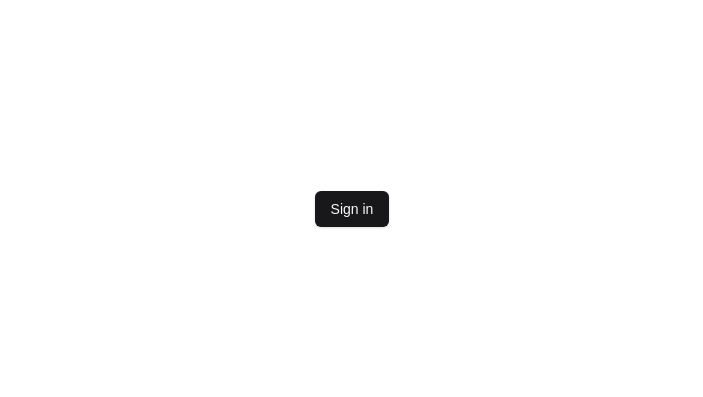
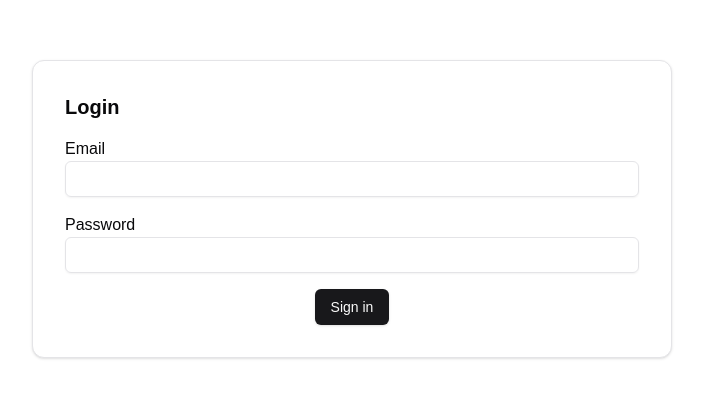
Before and after one commit to augustdolan/stackai-picker, a Next.js app: page /sign-in in a window 1280 px wide. Shown: the part 191-588 px from the top of the page, without its empty margins (288-991 px from the left). Built offline with nearby package versions, Linux system fonts and the light colour scheme.

Commit message:
Finish login page

```diff
--- a/app/sign-in/page.tsx
+++ b/app/sign-in/page.tsx
@@ -1,16 +1,33 @@
 import { signIn } from "@/auth"
 import { Button } from "@/components/ui/button"
+import { Card } from "@/components/ui/card"
+import { Input } from "@/components/ui/input"
+import { redirect } from "next/navigation"
 
 export default function SignIn() {
   return (
+    <div className="flex justify-center h-full">
+      <Card className="p-8 w-1/2 self-center">
+        <h1 className="text-xl font-bold mb-4">Login</h1>
         <form
-      className="flex justify-center h-full"
-      action={async () => {
+          className="flex gap-4 flex-col"
+          action={async (formData) => {
             "use server"
-        await signIn("credentials", { redirectTo: "/" })
+            await signIn("credentials", formData)
+            redirect("/google-drive");
           }}
         >
+          <label>
+            Email
+            <Input name="email" type="email" />
+          </label>
+          <label>
+            Password
+            <Input name="password" type="password" />
+          </label>
           <Button className="self-center" type="submit">Sign in</Button>
         </form>
+      </Card>
+    </div>
   )
 }
--- a/auth.ts
+++ b/auth.ts
@@ -28,8 +28,8 @@
         const authResponse = await fetch(`${process.env.STACKAI_AUTH_BACKEND_URL}/auth/v1/token?grant_type=password`, {
           method: "POST",
           body: JSON.stringify({
-            email: credentials.email || process.env.DEFAULT_EMAIL,
-            password: credentials.password || process.env.DEFAULT_PASSWORD, // these defaults likely do not work
+            email: credentials.email,
+            password: credentials.password,
             gotrue_meta_security: {},
           }),
           headers: {
--- /dev/null
+++ b/components/ui/input.tsx
@@ -0,0 +1,25 @@
+import * as React from "react"
+
+import { cn } from "@/lib/utils"
+
+export interface InputProps
+  extends React.InputHTMLAttributes<HTMLInputElement> {}
+
+const Input = React.forwardRef<HTMLInputElement, InputProps>(
+  ({ className, type, ...props }, ref) => {
+    return (
+      <input
+        type={type}
+        className={cn(
+          "flex h-9 w-full rounded-md border border-input bg-transparent px-3 py-1 text-sm shadow-sm transition-colors file:border-0 file:bg-transparent file:text-sm file:font-medium file:text-foreground placeholder:text-muted-foreground focus-visible:outline-none focus-visible:ring-1 focus-visible:ring-ring disabled:cursor-not-allowed disabled:opacity-50",
+          className
+        )}
+        ref={ref}
+        {...props}
+      />
+    )
+  }
+)
+Input.displayName = "Input"
+
+export { Input }
```
Lines whose indentation alone changed are shown as unchanged.
